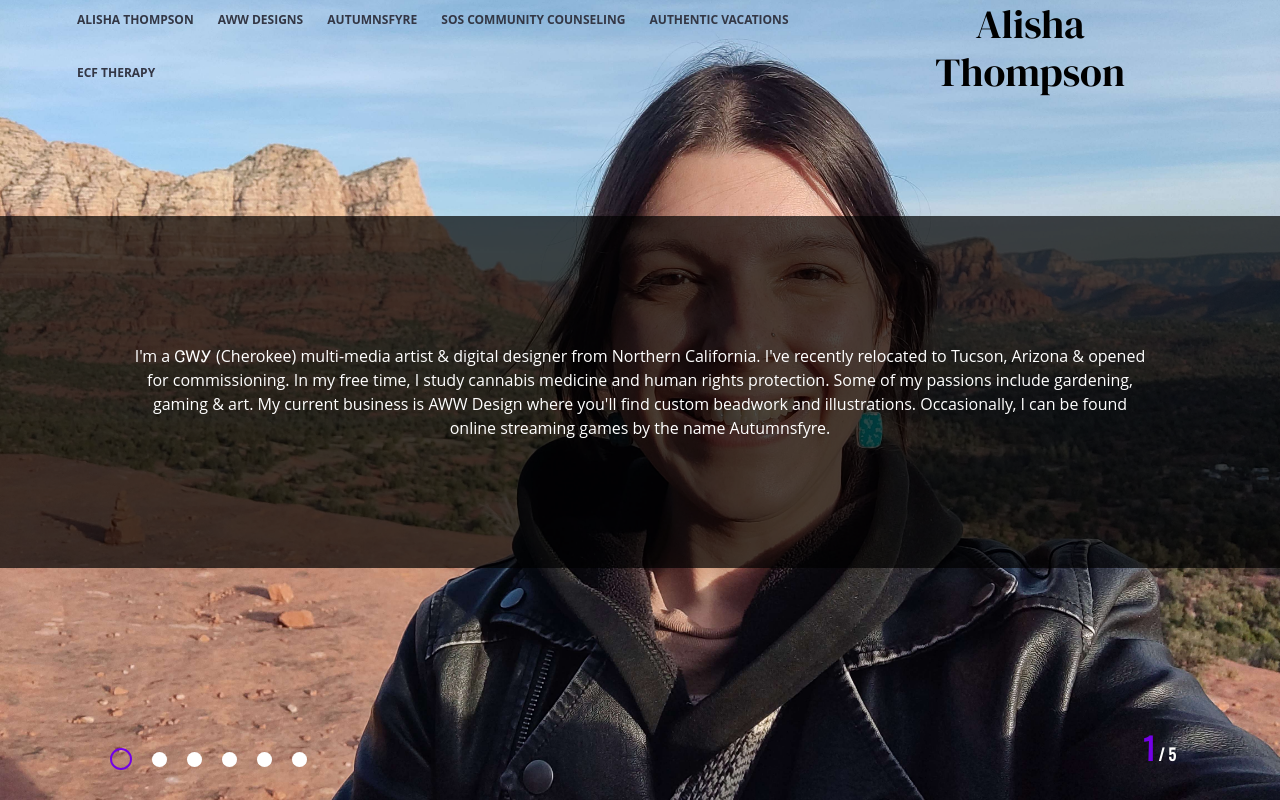
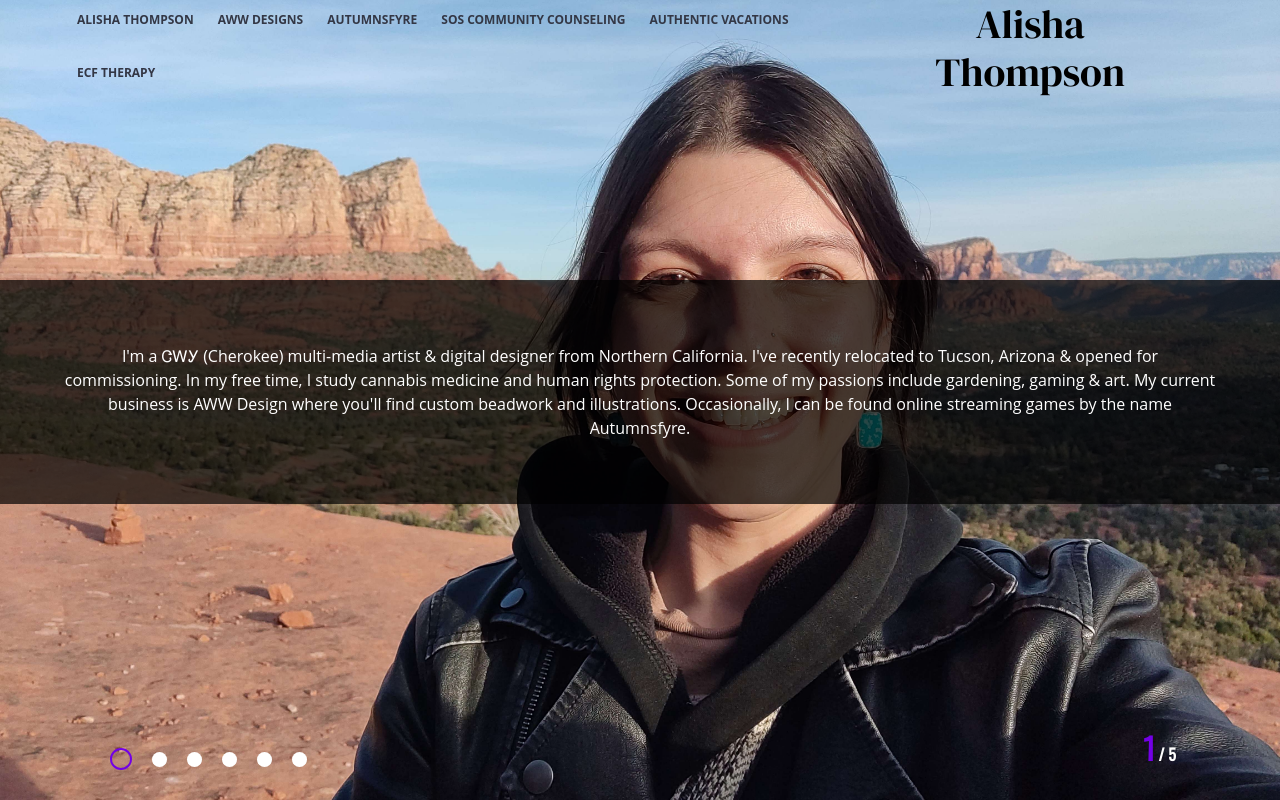
Before and after one commit to autumnsfyre/alishaportfolio, a PHP site: page / in a window 1280 px wide. Run offline with PHP 8.4, Linux system fonts and the light colour scheme; some libraries are stand-ins or nearby versions; some web fonts are replaced; grey boxes are pictures that could not be loaded.

Commit message:
Update style.css

```diff
--- a/css/style.css
+++ b/css/style.css
@@ -5,9 +5,9 @@
 .main-text {
 	color:#ffffff;
 	text-align: center;
-	padding: 10%;
+	padding: 5%;
 	background-color: rgb(0, 0, 0, 0.7);
-	margins: 20%,20%,50%,20%;
+	margins: 30%,30%,60%,30%;
 }
 
 .av-website {
```
